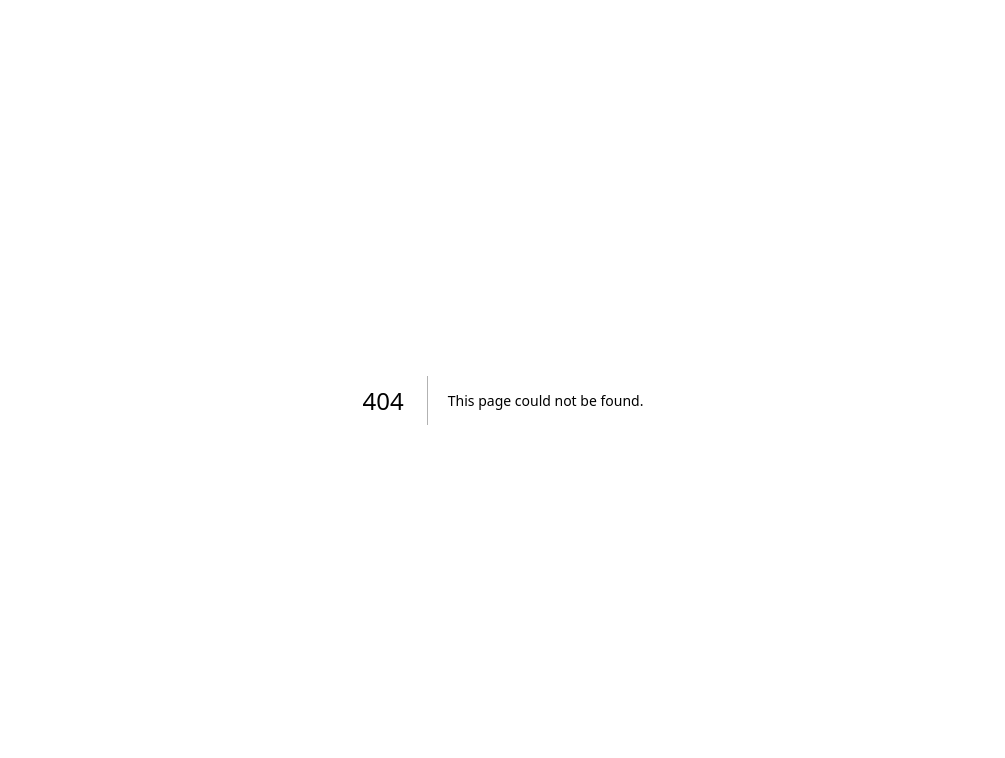
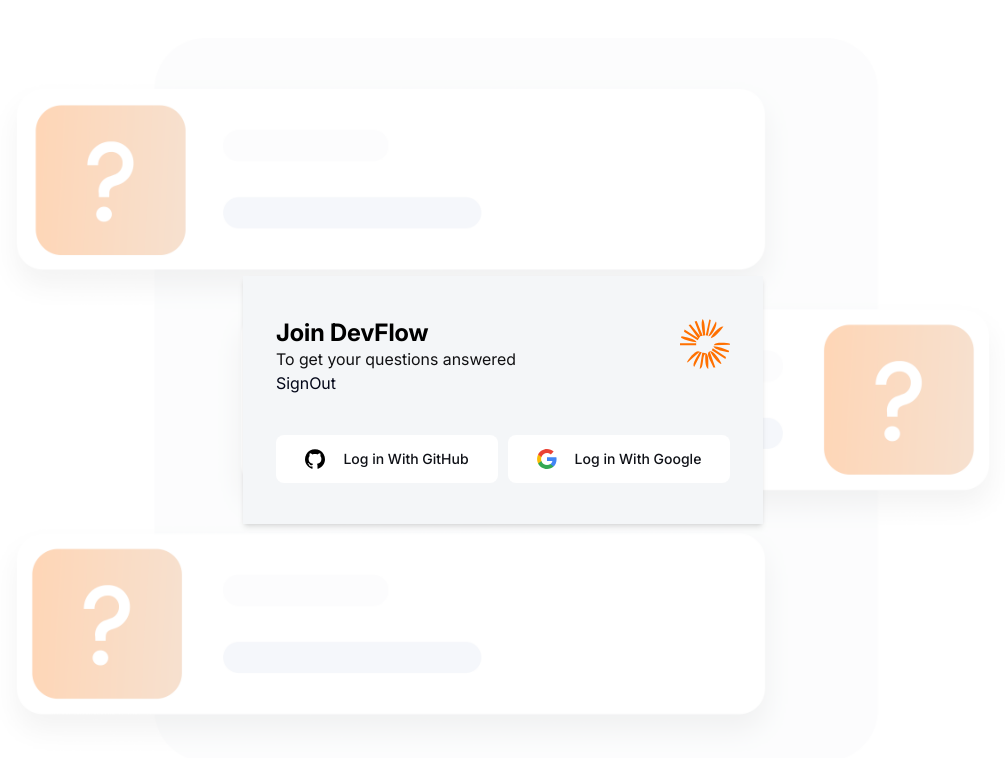
Before and after one commit to Mrinal-xx-Singha/devflow, a Next.js app: page /sign-up in a window 1280 px wide. Before the commit this address had no page. Shown: the top 758 px of the page, without its empty margins (137-1142 px from the left). Built offline with nearby package versions, Linux system fonts and the light colour scheme.

Commit message:
authLayout and SocialForm

```diff
--- a/app/(auth)/layout.tsx
+++ b/app/(auth)/layout.tsx
@@ -1,10 +1,61 @@
+"use client";
+import SocialAuthForm from "@/components/forms/SocialAuthForm";
+import { useTheme } from "next-themes";
+import Image from "next/image";
 import React from "react";
 
 // route grouping for auth
 // takes children as a prop
 
+const backgroundImage = {
+  "auth-dark": 'url("/images/auth-dark.png")',
+  "auth-light": 'url("/images/auth-light.png")',
+};
+
 const AuthLayout = ({ children }: { children: React.ReactNode }) => {
-  return <main>{children}</main>;
+  const { theme } = useTheme();
+
+  const bg =
+    theme === "dark"
+      ? backgroundImage["auth-dark"]
+      : backgroundImage["auth-light"];
+  return (
+    <main
+      className="flex min-h-screen items-center justify-center"
+      style={{
+        backgroundImage: bg,
+        backgroundSize: "cover",
+        backgroundPosition: "center",
+        backgroundRepeat: "no-repeat",
+      }}
+      suppressHydrationWarning
+    >
+      <section
+        className="light-border background-light800_dark200
+      shadow-light100_dark100 min-w-full
+      rounded-[10px ] border px-4 py-10 shadow-md sm:min-w-[520px] sm:px-8
+      "
+      >
+        <div className="flex items-center justify-between gap-2">
+          <div className="spoace-y-2.5 ">
+            <h1 className="h2-bold text-dark100_light900">Join DevFlow</h1>
+            <p className="paragraph-regular text-dark500_light400">
+              To get your questions answered
+            </p>
+          </div>
+          <Image
+            src="/images/site-logo.svg"
+            alt="DevFlow logo"
+            width={50}
+            height={50}
+            className="object-contain"
+          />
+        </div>
+        {children}
+       <SocialAuthForm />
+      </section>
+    </main>
+  );
 };
 
 export default AuthLayout;
--- a/app/(auth)/sign-out/page.tsx
+++ b/app/(auth)/sign-up/page.tsx
@@ -1,9 +1,9 @@
 import React from 'react'
 
-const SignOut = () => {
+const SignUp = () => {
   return (
     <div>SignOut</div>
   )
 }
 
-export default SignOut
+export default SignUp
--- /dev/null
+++ b/components/forms/SocialAuthForm.tsx
@@ -0,0 +1,34 @@
+import React from "react";
+import { Button } from "../ui/button";
+import Image from "next/image";
+
+const SocialAuthForm = () => {
+  const buttonClass =
+    "background-dark400_light900 body-medium text-dark200_light800 min-h-12 flex-1 rounded-2 px-4 py-3.5";
+  return (
+    <div className="mt-10 flex flex-wrap gap-2.5">
+      <Button className={buttonClass}>
+        <Image
+          src="/icons/github.svg"
+          width={20}
+          height={20}
+          alt="Github Logo"
+          className="invert-colors mr-2.5 object-contain"
+        />
+        <span>Log in With GitHub </span>
+      </Button>
+      <Button className={buttonClass}>
+        <Image
+          src="/icons/google.svg"
+          width={20}
+          height={20}
+          alt="Google Logo"
+          className="mr-2.5 object-contain"
+        />
+        <span>Log in With Google </span>
+      </Button>
+    </div>
+  );
+};
+
+export default SocialAuthForm;
```
